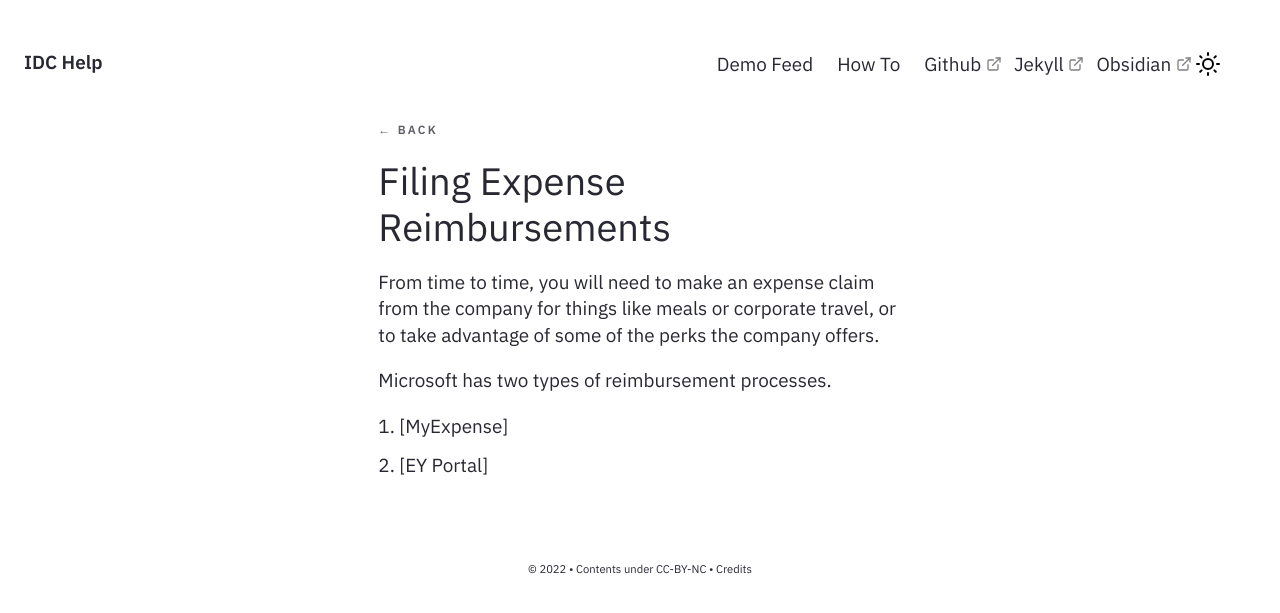
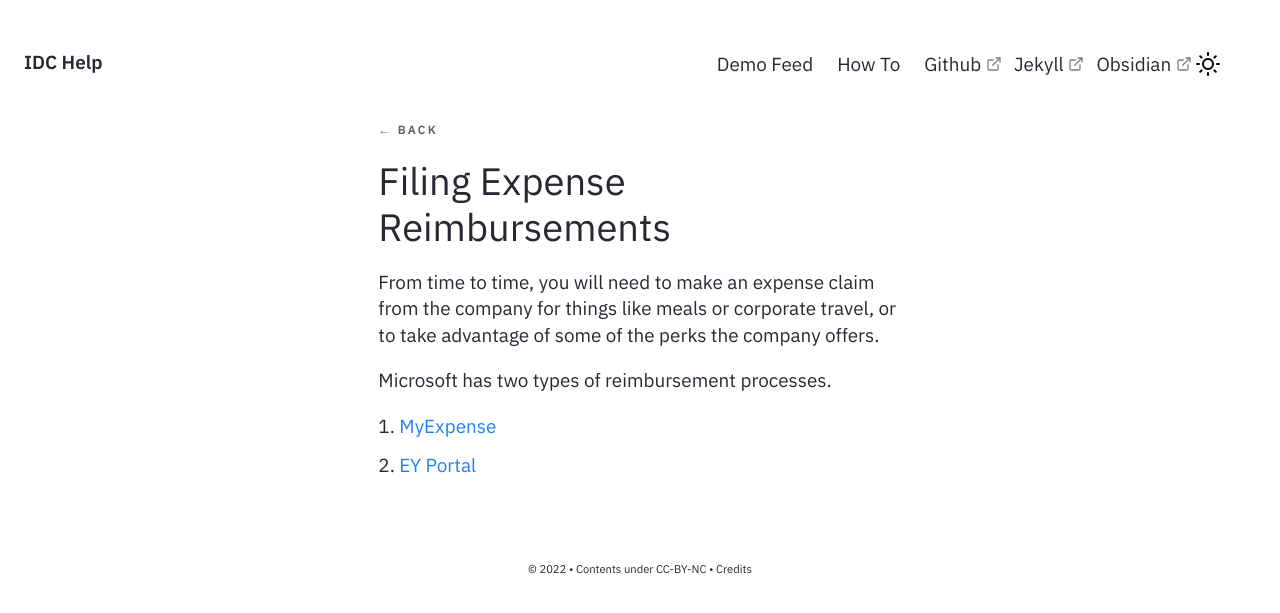
Before and after one commit to akademi-archive/akademi-archive.github.io, a Jekyll site: the page built from _notes/Public/Filing Expense Reimbursements.md, in a window 1280 px wide. Shown: the top 613 px of the page. Built offline with Jekyll 4.4.1, drawn with Linux system fonts in a browser that asks for light colours.

Commit message:
Links are [[]]

```diff
--- a/_notes/Public/Filing Expense Reimbursements.md
+++ b/_notes/Public/Filing Expense Reimbursements.md
@@ -9,5 +9,5 @@ From time to time, you will need to make an expense claim from the company for t
 
 Microsoft has two types of reimbursement processes.
 
-1. [MyExpense]
-2. [EY Portal]
+1. [[MyExpense]]
+2. [[EY Portal]]
```
